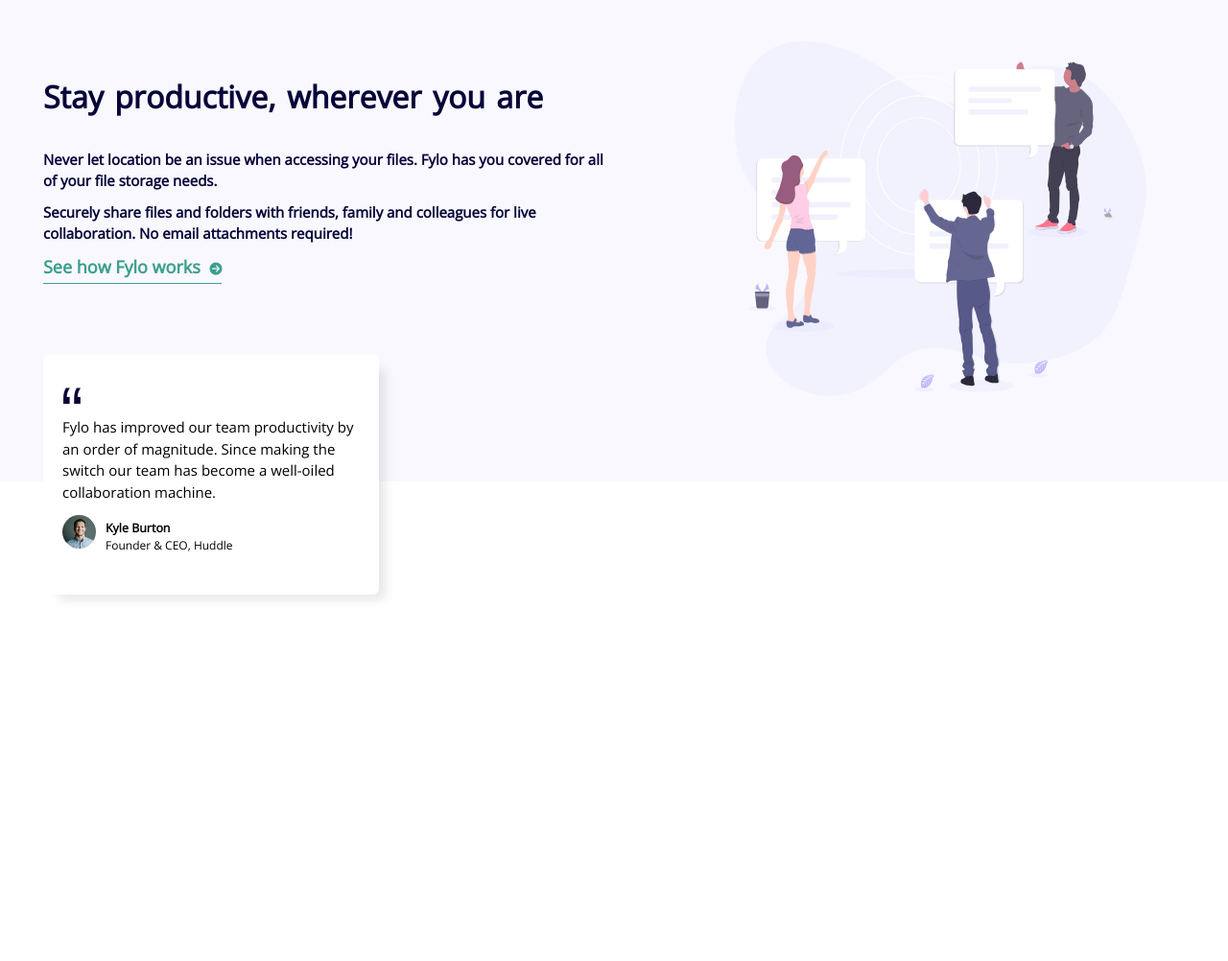
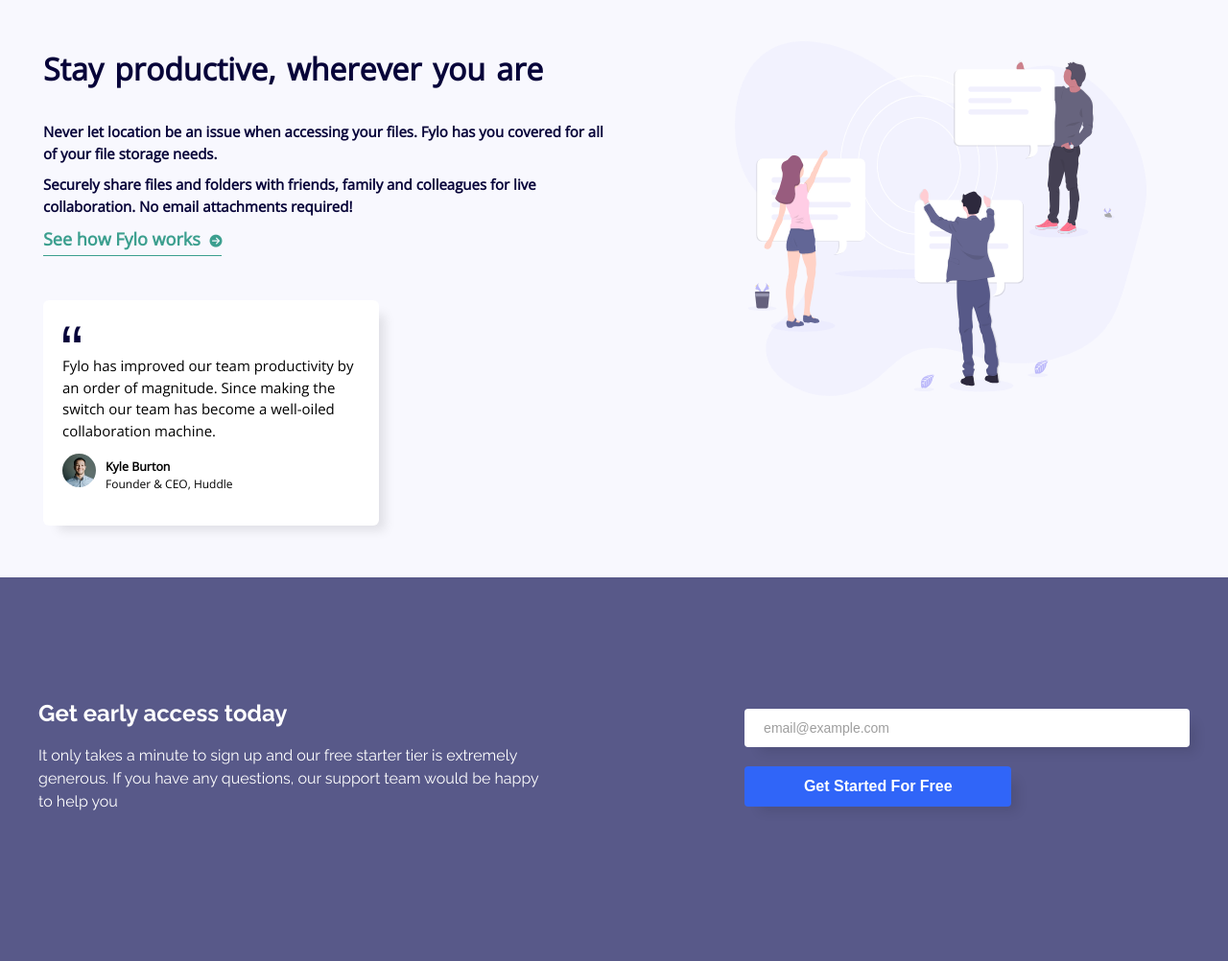
Before and after one commit to erentasci/fem-fylo-landing-page, a website: page index.html in a window 1280 px wide. Shown: the part 838-1840 px from the top of the page at 96% size. Before the commit the page ends 1486 px from the top, so only its background shows below. Drawn offline with nearby package versions, Linux system fonts and the light colour scheme.

Commit message:
Completed contact section

```diff
--- a/index.html
+++ b/index.html
@@ -91,5 +91,19 @@
 
     </section>
 
+
+    <section class="Contact">
+        <div class="container">
+            <div class="Contact__text">
+                <h2>Get early access today</h2>
+                <p>It only takes a minute to sign up and our free starter  tier is extremely generous. If you have any questions, our support team would be happy to help you</p>
+            </div>
+            <div class="Contact__form">
+                <input type="text" placeholder="email@example.com">
+                <button>Get Started For Free</button>
+            </div>
+        </div>
+    </section>
+
 </body>
 </html>
--- a/scss/pages/index.scss
+++ b/scss/pages/index.scss
@@ -116,9 +116,6 @@
                     padding-left: 30px;
                 }
 
-                @include mq("desktop"){
-                     width:20vw;
-                }
 
 
             }
@@ -143,9 +140,10 @@
                 }
 
                 @include mq("desktop"){
-                    margin-left: 5px;
-                    width: 10vw;
+                    min-width: 20vw;
                 }
+
+
             }
         }
 
@@ -181,7 +179,8 @@
 .Productive{
 
     width: 100%;
-    height: 600px;
+    height: 700px;
+    padding-bottom: 200px;
     background-color: #F8F8FE;
 
 
@@ -198,10 +197,10 @@
 
     &_img{
         background-color: white;
+
         @include mq("tablet"){
             padding-top: 50px;
         }
-
 
     }
 
@@ -381,3 +380,126 @@
 
 
 }
+
+.Contact{
+    width: 100%;
+    min-height: 50vh;
+    padding-top: 60px;
+    // padding-bottom: 60px;
+    background-color: $color-desaturated-blue;
+    line-height: 1.5em;
+    font-family: $font-family-second;
+    font-size: 16px;
+    color: white;
+
+    @include mq("tablet"){
+        display: flex;
+        flex-direction: column;
+        justify-content: center;
+        align-items: center;
+
+    }
+
+
+    .container{
+        //background-color: gray;
+        display: flex;
+        flex-direction: row;
+        justify-content: center;
+        align-items: center;
+        padding: 30px 10px;
+
+
+        @include mq("tablet"){
+            display: flex;
+            flex-direction: column;
+
+
+        }
+
+    }
+
+    &__text{
+        width: 60vw;
+        height: 100%;
+       //background-color: red;
+        padding: 40px 200px 40px 10px;
+        display: flex;
+        flex-direction: column;
+        justify-content: center;
+
+        h2{
+            margin-bottom: 20px;
+        }
+
+
+
+        @include mq("tablet"){
+            width: 90vw;
+            display: flex;
+            flex-direction: column;
+            justify-content: center;
+            align-items: center;
+            text-align: center;
+            padding: 40px 40px;
+            margin-left: auto;
+            margin-right: auto;
+            font-size: 16px;
+
+        }
+
+        @include mq("large"){
+            padding-right:40px
+        }
+
+        @include mq("tablet"){
+            padding: 20px 40px ;
+        }
+    }
+
+    &__form{
+        width: 40vw;
+        height: 100%;
+        //background-color: yellow;
+        display: flex;
+        flex-direction: column;
+        justify-content: center;
+        align-items: flex-start;
+        padding: 40px 10px;
+
+        @include mq("tablet"){
+            min-width: 70vw;
+        }
+
+        input{
+            width: 100%;
+            margin-bottom: 20px;
+            border: none;
+            outline: none;
+            border-radius: 4px;
+            padding: 12px 20px;
+            font-size: 14px;
+            box-shadow: 11px 10px 12px -5px rgba(0,0,0,0.1);
+
+            &::placeholder { /* Chrome, Firefox, Opera, Safari 10.1+ */
+                opacity: .7; /* Firefox */
+              }
+        }
+        button{
+            min-width: 60%;
+            background-color:$color-bright-blue;
+            color: white;
+            font-size: 16px;
+            font-weight: bold;
+            padding: 12px 12px;
+            border-radius: 4px;
+            cursor: pointer;
+            box-shadow: 11px 10px 12px -5px rgba(0,0,0,0.1);
+
+            @include mq("tablet"){
+                width: 100%;
+            }
+
+        }
+    }
+}
```
Also changed, not shown: css/main.css.
